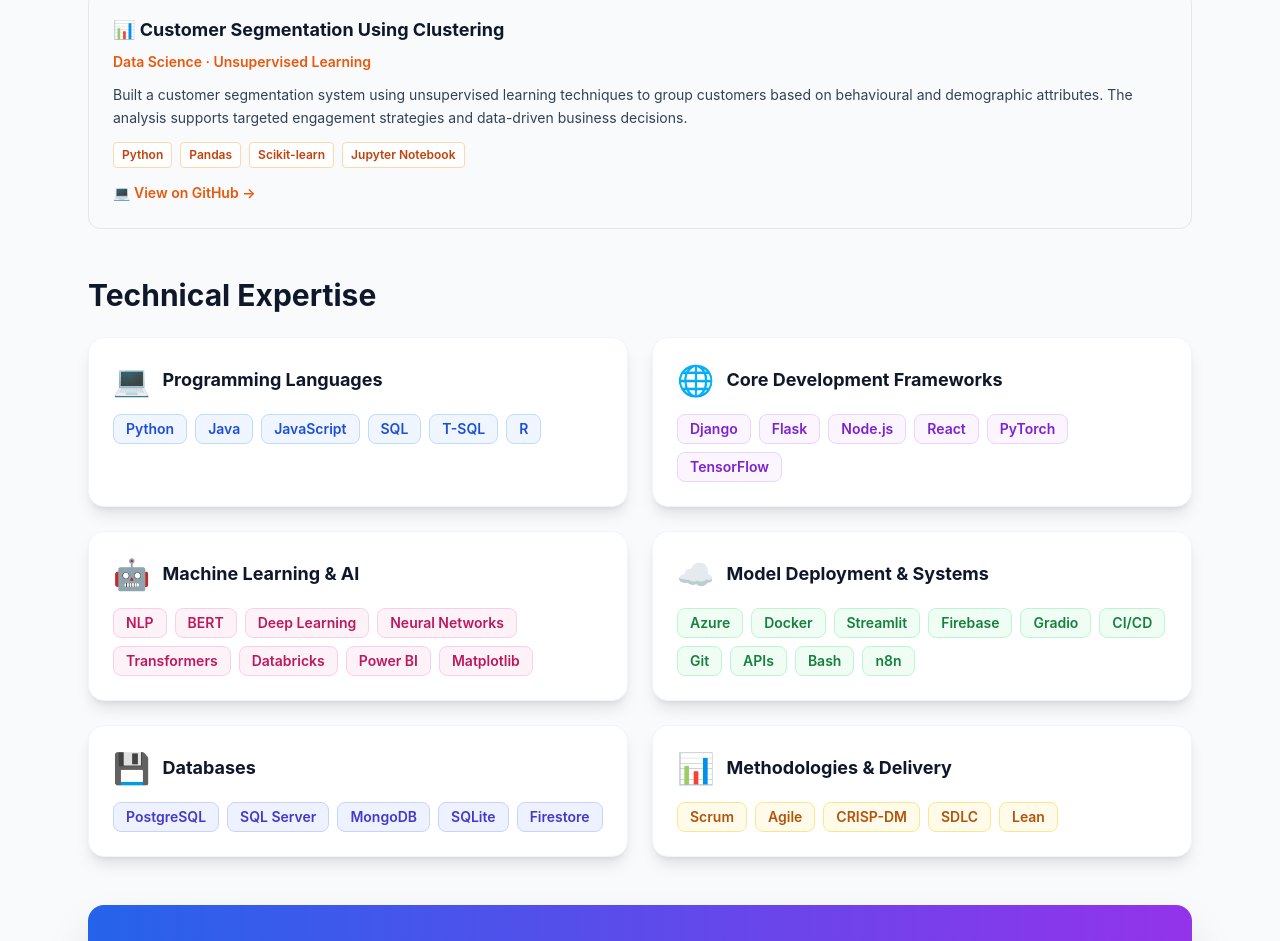
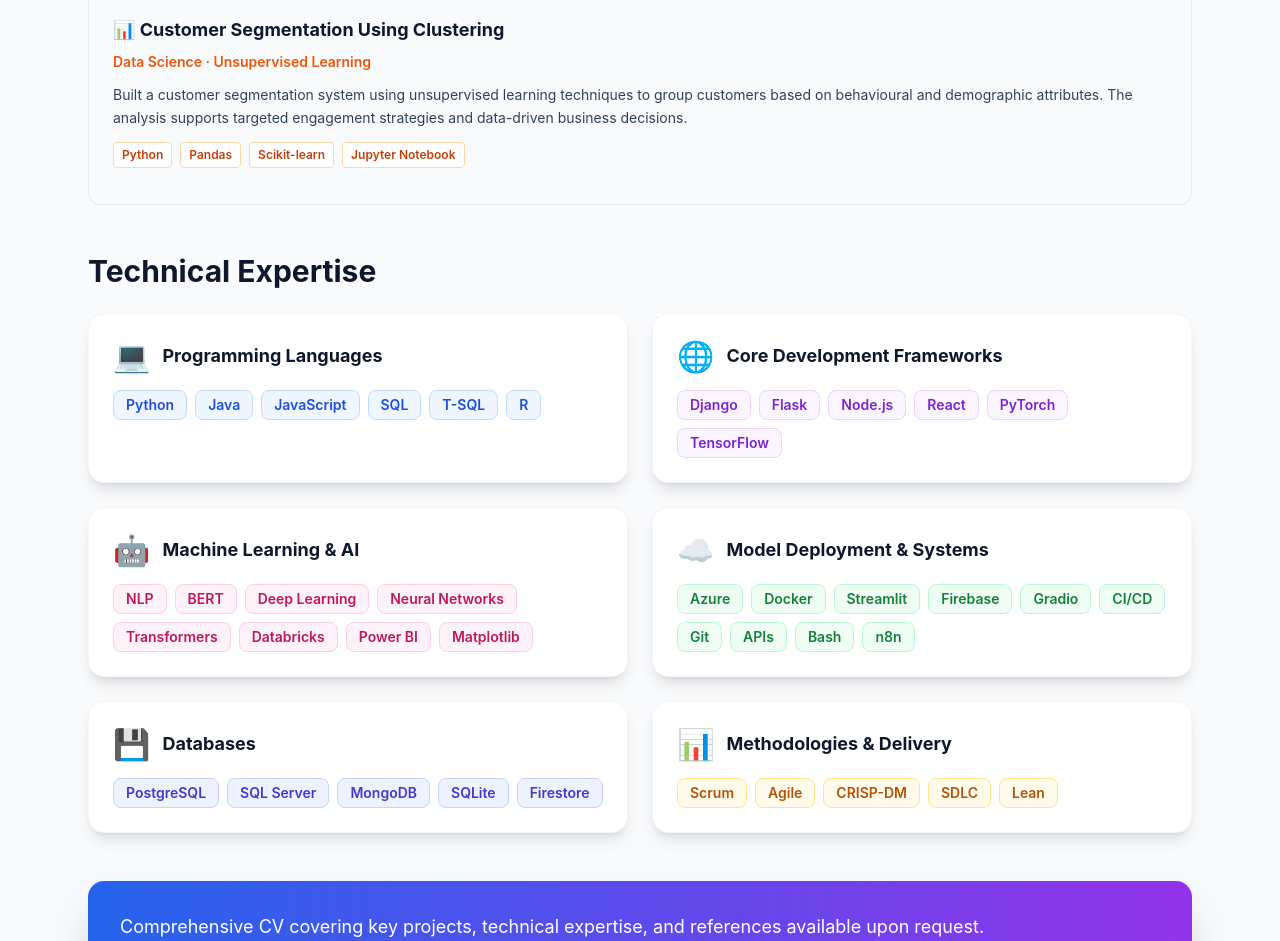
Before and after one commit to Franklyn-SWE/franklyn-portfolio, a React (Vite) app: page /recruiters in a window 1280 px wide. Shown: the part 2475-3416 px from the top of the page. Built offline with nearby package versions, Linux system fonts and the light colour scheme.

Commit message:
Remove GitHub link from Customer Segmentation project

```diff
--- a/src/pages/Recruiters.jsx
+++ b/src/pages/Recruiters.jsx
@@ -623,16 +623,6 @@
                 )}
               </div>
             </div>
-            <div>
-              <a
-                href="https://github.com/Franklyn-SWE/Customer_Segmentation_Clustering"
-                target="_blank"
-                rel="noopener noreferrer"
-                className="text-orange-600 hover:text-orange-800 font-semibold text-sm"
-              >
-                💻 View on GitHub →
-              </a>
-            </div>
           </div>
         </div>
       </section>
```
